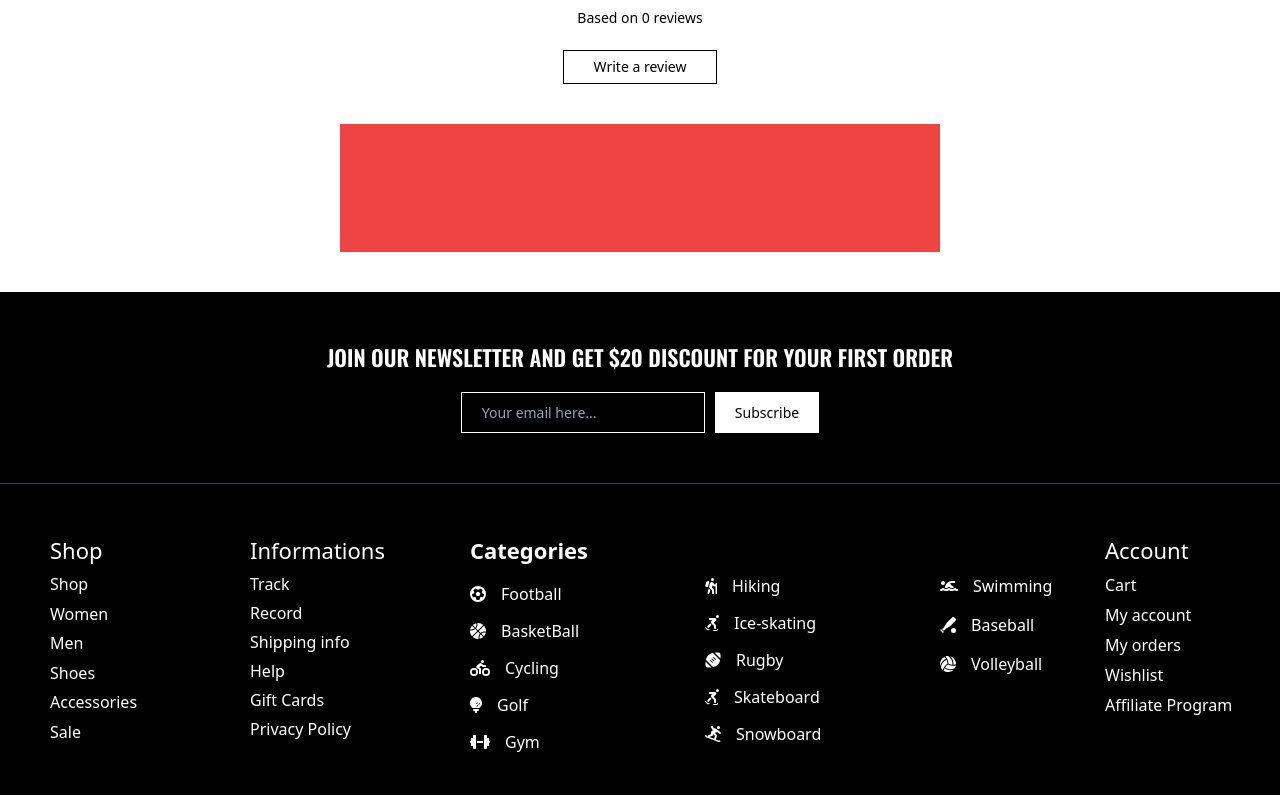
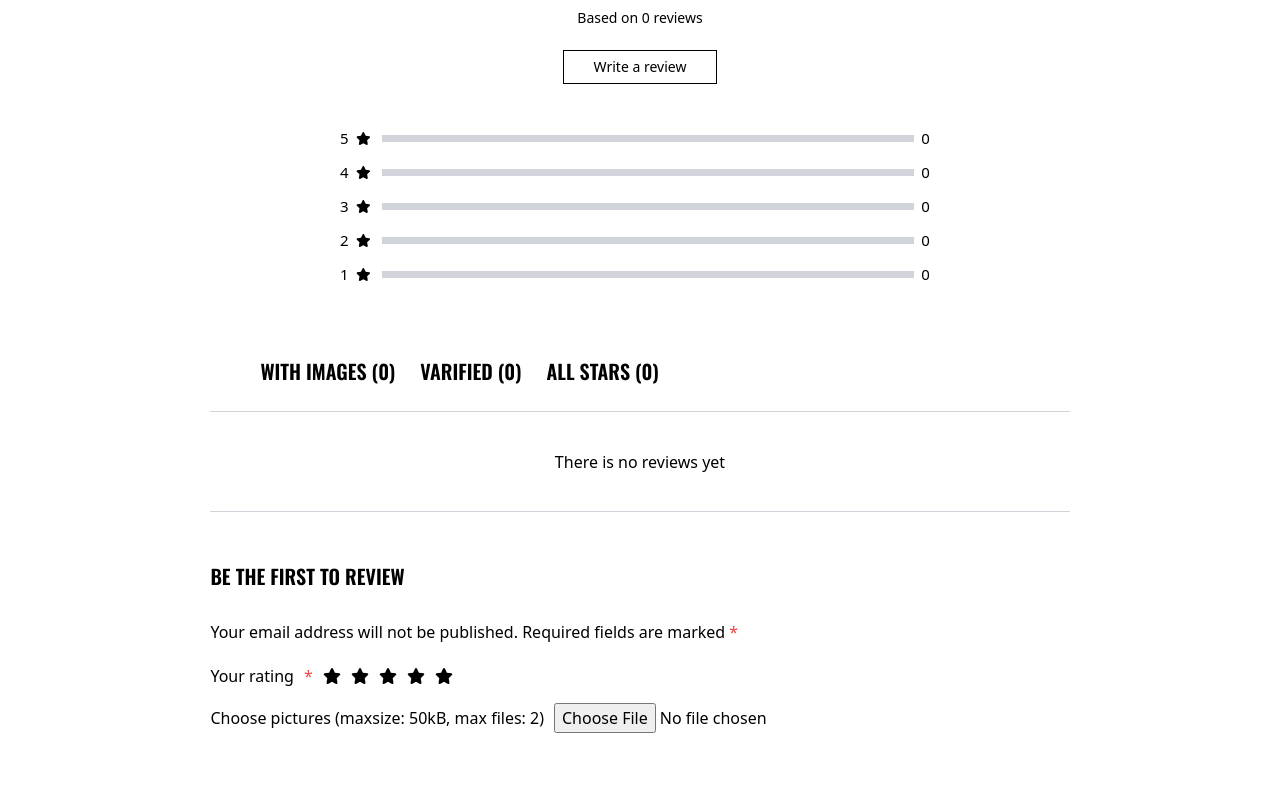
Before and after one commit to Himanshu00100/ProjectL, a React (Create React App) app: page /gym-accessory/color-sports-tank-top in a window 1280 px wide. Shown: the part 1400-2195 px from the top of the page. Built offline with nearby package versions, Linux system fonts and the light colour scheme.

Commit message:
Product page updated

```diff
--- a/public/index.html
+++ b/public/index.html
@@ -17,7 +17,7 @@
   </head>
   <body>
 
-    <div id="root" class=" scroll-smooth overflow-x-hidden"></div>
+    <div id="root" class=" scroll-smooth overflow-x-hidden "></div>
 
   </body>
 </html>
--- a/src/Components/Pages/Product pages/Training clothes/Product1/Product1.js
+++ b/src/Components/Pages/Product pages/Training clothes/Product1/Product1.js
@@ -2,7 +2,7 @@ import React, { useState } from 'react'
 import "./product1.css"
 import { FontAwesomeIcon } from '@fortawesome/react-fontawesome'
 import { Link } from 'react-router-dom'
-import { faAngleDown, faAngleRight, faChartBar, faEnvelope, faHeart } from '@fortawesome/free-solid-svg-icons'
+import { faAngleDown, faAngleRight, faChartBar, faEnvelope, faHeart, faStar } from '@fortawesome/free-solid-svg-icons'
 
 // color varient images from here
 import color1 from "../../../../Assets/training product pages/product 1/color1.jpg"
@@ -383,9 +383,10 @@ const Product1 = () => {
             <div className='w-full h-[0.5px] bg-gray-200 '></div>
 
             {/* customer review and rating section from here */}
-            <div className='w-full mt-[90px] h-auto px-[50px] 2k:px-[250px] flex justify-center'>
+            <div className='w-full mt-[90px] h-auto px-[50px] 2k:px-[250px]    '>
+
                 {/* customer review section  */}
-                <div className='w-[1100px] h-[376.400px] mb-[40px] flex flex-col  items-center bg-white'>
+                <div className='w-full  mb-[70px] flex flex-col  items-center  '>
                     <h2 className='text-[40px] font-oswald leading-[40px] font-[600] mb-[30px] text-center  '>CUSTOMER REVIEW</h2>
                     <div className='w-[323.400px] h-[140px] flex flex-col items-center gap-y-[10px]'>
                         <div className='w-full text-[50px] leading-[1em] font-[700] text-red-500'>0.00</div>
@@ -393,14 +394,91 @@ const Product1 = () => {
                         <h4 className='text-[14px] leading-[32px] font-[500] px-[30px] mt-[10px] border-[1px] border-black cursor-pointer hover:bg-black hover:text-white duration-300'>Write a review</h4>
                     </div>
                     {/* rating bar */}
-                    <div className='w-[600px] h-[136px] bg-red-500 mt-[40px] flex flex-col'>
+                    <div className='w-[600px]   mt-[40px] flex flex-col gap-y-[10px]    '>
                         {/* 5 star bar */}
-                        <div className='w-full h-[24px] flex text-[13px]'>
-                            <h4></h4>
+                        <div className='w-full h-[24px] flex text-[13px] items-center'>
+                            <span className='text-[15px] font-[500]'>5</span>
+                            <FontAwesomeIcon icon={faStar} className='mx-[7px]' />
+                            <span className='w-[532px] h-[7px] bg-gray-300 ml-[5px]'></span>
+                            <span className='text-[15px] font-[500] ml-[7px]'>0</span>
+                        </div>
+                        {/* 4 star bar */}
+                        <div className='w-full h-[24px] flex text-[13px] items-center'>
+                            <span className='text-[15px] font-[500]'>4</span>
+                            <FontAwesomeIcon icon={faStar} className='mx-[7px]' />
+                            <span className='w-[532px] h-[7px] bg-gray-300 ml-[5px]'></span>
+                            <span className='text-[15px] font-[500] ml-[7px]'>0</span>
+                        </div>
+                        {/* 3 star bar */}
+                        <div className='w-full h-[24px] flex text-[13px] items-center'>
+                            <span className='text-[15px] font-[500]'>3</span>
+                            <FontAwesomeIcon icon={faStar} className='mx-[7px]' />
+                            <span className='w-[532px] h-[7px] bg-gray-300 ml-[5px]'></span>
+                            <span className='text-[15px] font-[500] ml-[7px]'>0</span>
+                        </div>
+                        {/* 2 star bar */}
+                        <div className='w-full h-[24px] flex text-[13px] items-center'>
+                            <span className='text-[15px] font-[500]'>2</span>
+                            <FontAwesomeIcon icon={faStar} className='mx-[7px]' />
+                            <span className='w-[532px] h-[7px] bg-gray-300 ml-[5px]'></span>
+                            <span className='text-[15px] font-[500] ml-[7px]'>0</span>
+                        </div>
+                        {/* 1 star bar */}
+                        <div className='w-full h-[24px] flex text-[13px] items-center'>
+                            <span className='text-[15px] font-[500]'>1</span>
+                            <FontAwesomeIcon icon={faStar} className='mx-[7px]' />
+                            <span className='w-[532px] h-[7px] bg-gray-300 ml-[5px]'></span>
+                            <span className='text-[15px] font-[500] ml-[7px]'>0</span>
+                        </div>
+                    </div>
 
+                </div>
+
+                {/* review write section from here */}
+                <div className='w-full px-[160.4px] mb-[100px]'>
+                    {/* write your review section from here */}
+
+                    <div className='w-full  mt-[40px] bg-white pb-[25px]  border-b-[1px] border-gray-300 flex gap-x-[25px] px-[50px] 2k:px-[250px] justify-start '>
+                        <div className='key text-[20px] font-oswald font-[600] relative flex flex-col items-center   cursor-pointer'>WITH IMAGES (0)
+                            <span className='underline absolute bottom-0 opacity-0  w-[1%] h-[0.8px] bg-black transition-all duration-300 ease-in-out'></span></div>
+
+                        <div className='key text-[20px] font-oswald font-[600] relative flex flex-col items-center   cursor-pointer'>VARIFIED (0)
+                            <span className='underline absolute bottom-0 opacity-0  w-[1%] h-[0.8px] bg-black transition-all duration-300 ease-in-out'></span></div>
+
+                        <div className='key text-[20px] font-oswald font-[600] relative flex flex-col items-center   cursor-pointer'>ALL STARS (0)
+                            <span className='underline absolute bottom-0 opacity-0  w-[1%] h-[0.8px] bg-black transition-all duration-300 ease-in-out'></span></div>
+                    </div>
+
+                    {/* no revies yet section */}
+
+                    <div className='w-full h-[100px] bg-white flex justify-center items-center border-b-[0.8px] border-gray-300 mb-[50px]'>There is no reviews yet</div>
+                    {/* be the first to review section */}
+                    <div className='w-[1100px] h-[476px] bg-white flex flex-col '>
+
+                        {/* heading */}
+                        <span className='text-[20px] leading-[28px] font-oswald font-[600] text-start mb-[30px]'>BE THE FIRST TO REVIEW </span>
+                        {/* para */}
+                        <p className='text-start mb-[20px]'>Your email address will not be published. Required fields are marked <span className='text-red-500'>*</span> </p>
+                        {/* your rating */}
+                        <div className='flex items-center gap-x-[10px] mb-[15px]'>
+                            Your rating <span className='text-red-500'>*</span>
+                            <div className='flex gap-x-[10px]'>
+                                <FontAwesomeIcon icon={faStar} />
+                                <FontAwesomeIcon icon={faStar} />
+                                <FontAwesomeIcon icon={faStar} />
+                                <FontAwesomeIcon icon={faStar} />
+                                <FontAwesomeIcon icon={faStar} />
+                            </div>
+                        </div>
+                        {/* upload image */}
+                        <div className='flex items-center gap-x-[10px] '>
+                            <p>Choose pictures (maxsize: 50kB, max files: 2)</p>
+                            <input type='file' className='h-full' />
                         </div>
                     </div>
                 </div>
+
+
             </div>
 
 
--- a/src/Components/Pages/Product pages/Training clothes/Product1/product1.css
+++ b/src/Components/Pages/Product pages/Training clothes/Product1/product1.css
@@ -18,3 +18,7 @@
 .heading:hover .faangle{
     transform:rotate(180deg)
 }
+.key:hover .underline{
+    opacity:1;
+    width:100%;
+}
```
